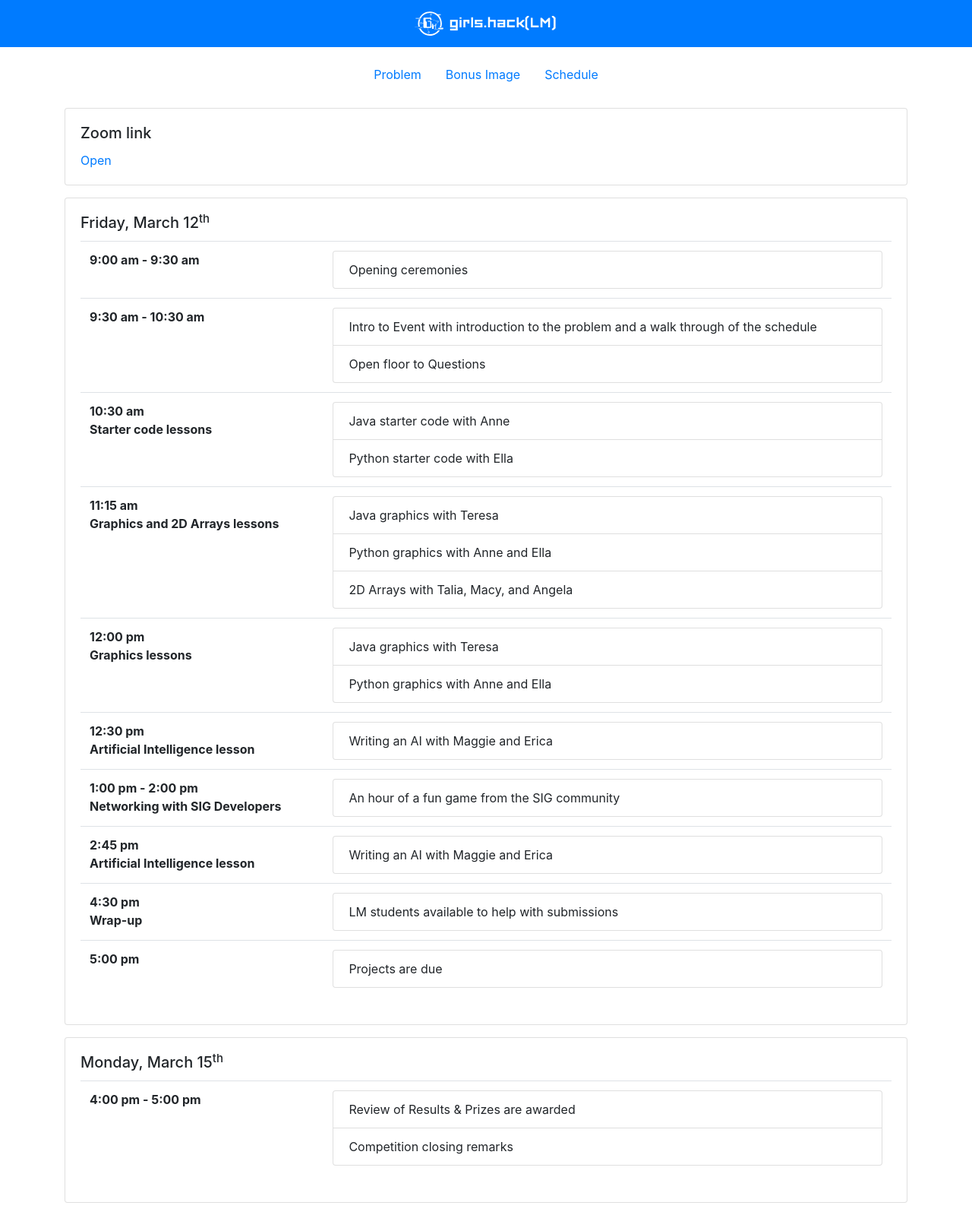
After one commit to nrubin29/girls_hack_lm, a Django app: template templates/competitor/schedule.html in a window 1280 px wide. The commit adds this page. Shown: the whole page at 76% size. Run offline with Django 3.2, Linux system fonts and the light colour scheme; the template is opened without the code that fills it, so the values that code supplies are empty; some libraries are stand-ins or nearby versions.

Commit message:
Added the schedule

```diff
--- a/hackathon/urls.py
+++ b/hackathon/urls.py
@@ -23,6 +23,7 @@ urlpatterns = [
     path('logout', logout, name='logout'),
     path('competitor', competitor, name='competitor'),
     path('bonus-image', bonus_image, name='bonus-image'),
+    path('schedule', schedule, name='schedule'),
     path('grader', grader, name='grader'),
     path('grade/<int:submission_id>', grade, name='grade'),
 ]
--- a/templates/competitor/competitor.html
+++ b/templates/competitor/competitor.html
@@ -9,7 +9,7 @@
             <a class="nav-link{% if page == 'bonus_image' %} active{% endif %}" href="{% url 'bonus-image' %}">Bonus Image</a>
         </li>
         <li class="nav-item" role="presentation">
-            <a class="nav-link{% if page == 'resources' %} active{% endif %}" href="#">Resources</a>
+            <a class="nav-link{% if page == 'schedule' %} active{% endif %}" href="{% url 'schedule' %}">Schedule</a>
         </li>
     </ul>
     <br>
--- /dev/null
+++ b/templates/competitor/schedule.html
@@ -0,0 +1,151 @@
+{% extends 'competitor/competitor.html' %}
+{% load static %}
+
+{% block head %}
+    <title>Schedule - girls.hack(LM)</title>
+    <style>
+        th, td {
+            vertical-align: middle;
+        }
+    </style>
+{% endblock %}
+
+{% block competitor_body %}
+    <div class="container">
+        <div class="card">
+            <div class="card-body">
+                <h5 class="card-title">Zoom link</h5>
+                <a href="https://sig.zoom.us/j/9687277967?pwd=RVdDOFRqZnRoNFdFNjVpL0RXSXV4UT09">Open</a>
+            </div>
+        </div>
+        <div class="card">
+            <div class="card-body">
+                <h5 class="card-title">Friday, March 12<sup>th</sup></h5>
+                <table class="table table-hover">
+                    <tr>
+                        <th width="30%">9:00 am - 9:30 am</th>
+                        <td width="70%">
+                            <ul class="list-group">
+                                <li class="list-group-item">Opening ceremonies</li>
+                            </ul>
+                        </td>
+                    </tr>
+                    <tr>
+                        <th>9:30 am - 10:30 am</th>
+                        <td>
+                            <ul class="list-group">
+                                <li class="list-group-item">Intro to Event with introduction to the problem and a walk through of the schedule</li>
+                                <li class="list-group-item">Open floor to Questions</li>
+                            </ul>
+                        </td>
+                    </tr>
+                    <tr>
+                        <th>
+                            10:30 am<br>
+                            Starter code lessons
+                        </th>
+                        <td>
+                            <ul class="list-group">
+                                <li class="list-group-item">Java starter code with Anne</li>
+                                <li class="list-group-item">Python starter code with Ella</li>
+                            </ul>
+                        </td>
+                    </tr>
+                    <tr>
+                        <th>
+                            11:15 am<br>
+                            Graphics and 2D Arrays lessons
+                        </th>
+                        <td>
+                            <ul class="list-group">
+                                <li class="list-group-item">Java graphics with Teresa</li>
+                                <li class="list-group-item">Python graphics with Anne and Ella</li>
+                                <li class="list-group-item">2D Arrays with Talia, Macy, and Angela</li>
+                            </ul>
+                        </td>
+                    </tr>
+                    <tr>
+                        <th>
+                            12:00 pm<br>
+                            Graphics lessons
+                        </th>
+                        <td>
+                            <ul class="list-group">
+                                <li class="list-group-item">Java graphics with Teresa</li>
+                                <li class="list-group-item">Python graphics with Anne and Ella</li>
+                            </ul>
+                        </td>
+                    </tr>
+                    <tr>
+                        <th>
+                            12:30 pm<br>
+                            Artificial Intelligence lesson
+                        </th>
+                        <td>
+                            <ul class="list-group">
+                                <li class="list-group-item">Writing an AI with Maggie and Erica</li>
+                            </ul>
+                        </td>
+                    </tr>
+                    <tr>
+                        <th>
+                            1:00 pm - 2:00 pm<br>
+                            Networking with SIG Developers
+                        </th>
+                        <td>
+                            <ul class="list-group">
+                                <li class="list-group-item">An hour of a fun game from the SIG community</li>
+                            </ul>
+                        </td>
+                    </tr>
+                    <tr>
+                        <th>
+                            2:45 pm<br>
+                            Artificial Intelligence lesson
+                        </th>
+                        <td>
+                            <ul class="list-group">
+                                <li class="list-group-item">Writing an AI with Maggie and Erica</li>
+                            </ul>
+                        </td>
+                    </tr>
+                    <tr>
+                        <th>
+                            4:30 pm<br>
+                            Wrap-up
+                        </th>
+                        <td>
+                            <ul class="list-group">
+                                <li class="list-group-item">LM students available to help with submissions</li>
+                            </ul>
+                        </td>
+                    </tr>
+                    <tr>
+                        <th>5:00 pm</th>
+                        <td>
+                            <ul class="list-group">
+                                <li class="list-group-item">Projects are due</li>
+                            </ul>
+                        </td>
+                    </tr>
+                </table>
+            </div>
+        </div>
+        <div class="card">
+            <div class="card-body">
+                <h5 class="card-title">Monday, March 15<sup>th</sup></h5>
+                <table class="table table-hover">
+                    <tr>
+                        <th width="30%">4:00 pm - 5:00 pm</th>
+                        <td width="70%">
+                            <ul class="list-group">
+                                <li class="list-group-item">Review of Results & Prizes are awarded</li>
+                                <li class="list-group-item">Competition closing remarks</li>
+                            </ul>
+                        </td>
+                    </tr>
+                </table>
+            </div>
+        </div>
+    </div>
+{% endblock %}
```
Also changed, not shown: hackathon/views.py (+10 -0 lines).
